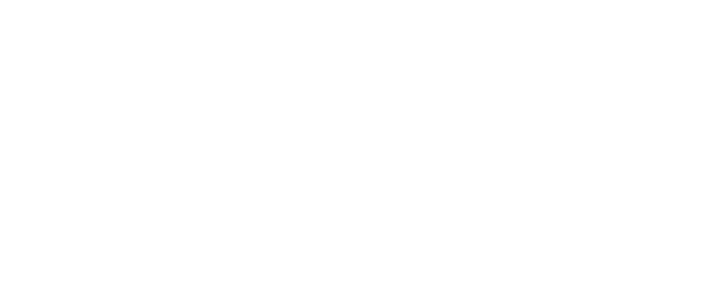
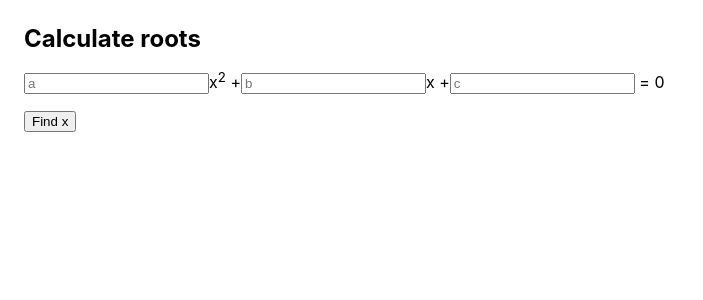
Before and after one commit to EranLavan/projects-twenty-four, a React (Create React App) app: page /#/quad in a window 1280 px wide. Shown: the top 300 px of the page, without its empty margins (0-703 px from the left). Built offline with nearby package versions, Linux system fonts and the light colour scheme.

Commit message:
new file:   src/Quad/Quad.css 	modified:   src/Quad/Quad.js

```diff
--- /dev/null
+++ b/src/Quad/Quad.css
@@ -0,0 +1,15 @@
+.hidden {
+  display: none;
+}
+
+.visible {
+  display: block;
+}
+
+h2 {
+  margin: 0px;
+}
+
+div {
+  padding: 8px;
+}
--- a/src/Quad/Quad.js
+++ b/src/Quad/Quad.js
@@ -1,13 +1,83 @@
-import React, { useState } from 'react'
+import React, { useState } from 'react';
+import './Quad.css';
 
 function Quad() {
 
+  const [isHidden, setIsHidden] = useState(true);
+  const [inputAValue, setInputAValue] = useState('');
+  const [inputBValue, setInputBValue] = useState('');
+  const [inputCValue, setInputCValue] = useState('');
+  const [displayAValue, setDisplayAValue] = useState('a');
+  const [displayBValue, setDisplayBValue] = useState('b');
+  const [displayCValue, setDisplayCValue] = useState('c');
+  const [discr, setDiscr] = useState('');
+  const [x1, setX1] = useState('');
+  const [x2, setX2] = useState('');
 
+  const findx = () => {
+    setIsHidden(false)
 
+  }
 
   return (
     <div>
+      <div className='header'>
+        <h2>Calculate roots</h2>
+      </div>
 
+      <div>
+        <input
+          className='inputA'
+          type='number'
+          placeholder='a'
+          value={inputAValue}
+          onChange={(e) => setInputAValue(e.target.value)}
+        ></input>x<sup>2</sup> +
+
+        <input
+          className='inputB'
+          type='number'
+          placeholder='b'
+          value={inputBValue}
+          onChange={(e) => setInputBValue(e.target.value)}
+        ></input>x +
+
+        <input
+          className='inputC'
+          type='number'
+          placeholder='c'
+          value={inputCValue}
+          onChange={(e) => setInputCValue(e.target.value)}
+        ></input> = 0
+      </div>
+
+      <div className='button'>
+        <button
+          // ref={buttonRef}
+          className='button-button'
+          onClick={() => findx()}
+        >Find x</button>
+      </div>
+
+      <div className={isHidden ? 'equation-display hidden' : 'equation-display visible'}>
+        {displayAValue}x<sup>2</sup> + {displayBValue}x + {displayCValue} = 0
+      </div>
+
+      <div className={isHidden ? 'discr hidden' : 'discr visible'}>
+        Discr =
+      </div>
+
+      <div className={isHidden ? 'roots hidden' : 'roots visible'}>
+        x<sub>1</sub> = {x1}
+        <br />
+        x<sub>2</sub> = {x2}
+      </div>
+
+      <div className={isHidden ? 'viete hidden' : 'viete visible'}>
+        x<sub>1</sub>x<sub>2</sub> = {displayCValue}
+        <br />
+        x<sub>1</sub> + x<sub>2</sub> = {displayBValue !== 'b' ? displayBValue*(-1) : '-b'}
+      </div>
     </div>
   )
 }
```
